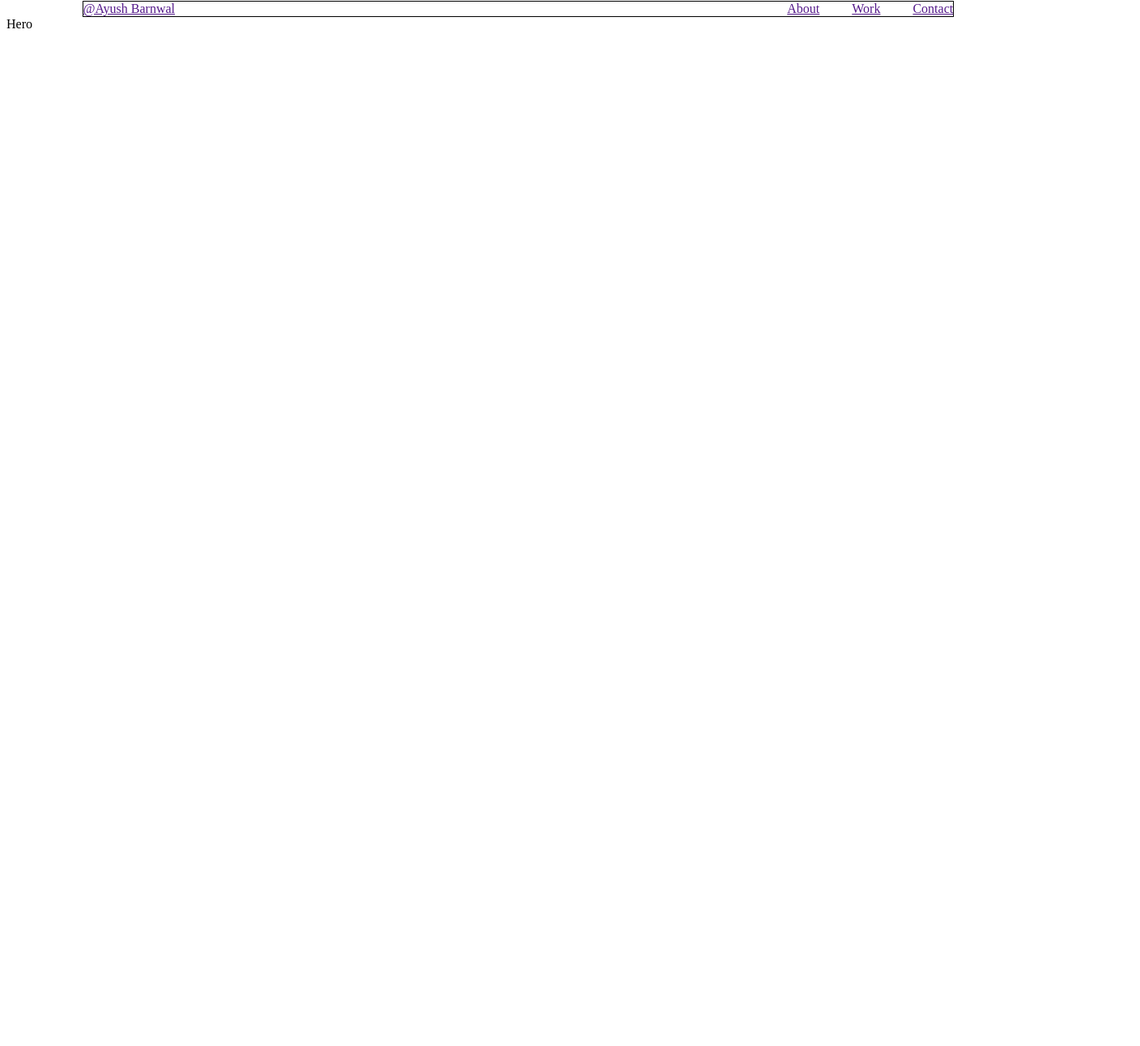
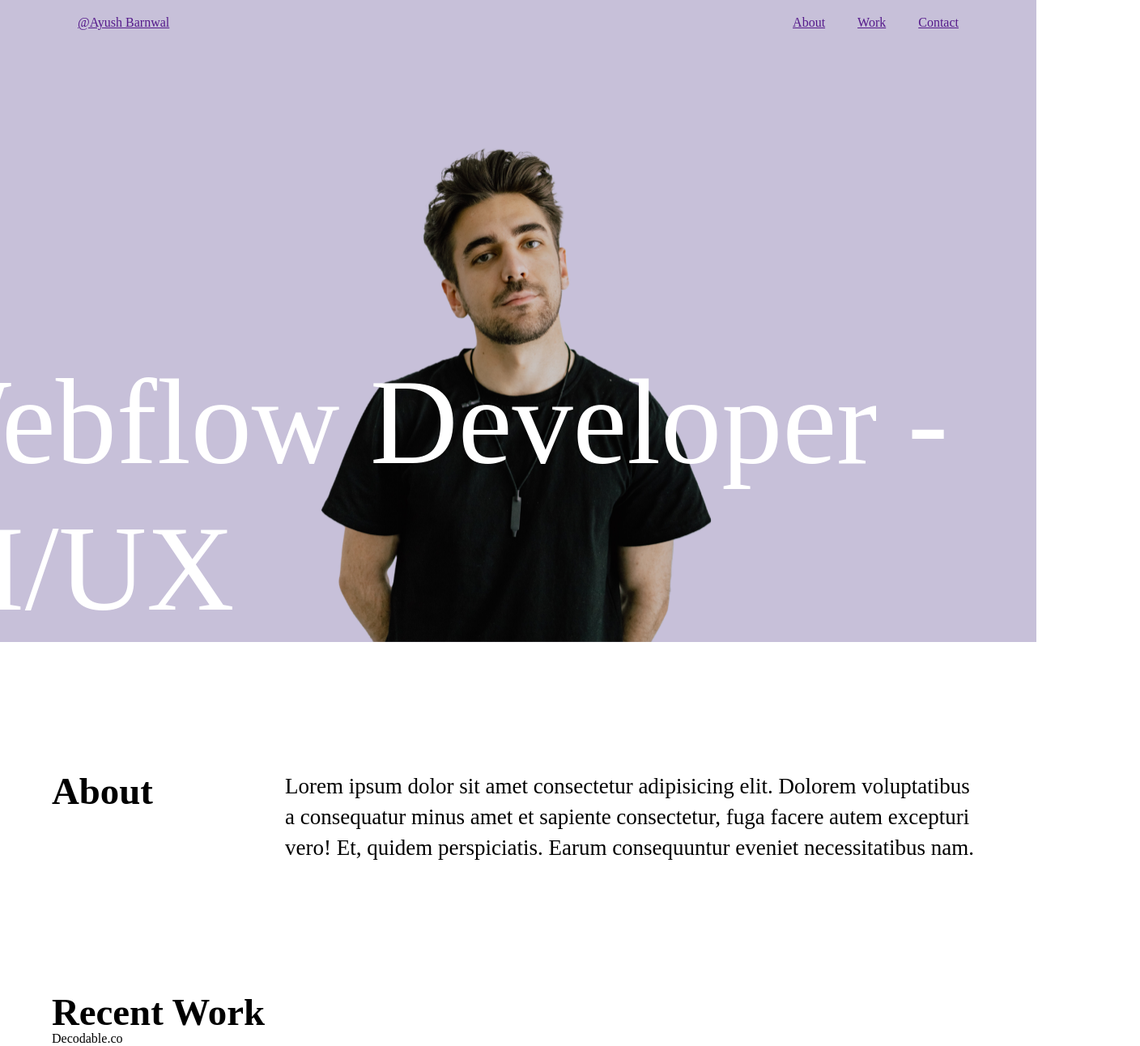
Before and after one commit to chocological13/dti-day4-exercise, a React (Vite) app: page / in a window 1280 px wide. Shown: the part 7-1299 px from the top of the page at 81% size, 1408 px wide, since content can reach past the window. Before the commit the page ends 800 px from the top, so only its background shows below. Built offline with nearby package versions, Linux system fonts and the light colour scheme.

Commit message:
feat: i added what i added

```diff
--- a/src/components/NavBar/style.css
+++ b/src/components/NavBar/style.css
@@ -1,9 +1,14 @@
 .NavBar {
-    width: 85%;
+    width: 85vw;
     display: flex;
     justify-content: space-between;
-    border: 1px solid;
-    margin: auto;
+    background: transparent;
+    position: absolute;
+    top: 26px;
+    right: 50%;
+    transform: translateX(50%);
+    /* font styling */
+
 }
 
 .nav-right {
--- a/src/routes/Home/Home.tsx
+++ b/src/routes/Home/Home.tsx
@@ -1,11 +1,13 @@
 import NavBar from "../../components/NavBar";
 import Hero from "./components/Hero";
+import About from "./components/About";
 
 const Home: React.FC = () => {
   return (
     <div>
       <NavBar />
       <Hero />
+      <About />
     </div>
   );
 };
--- a/src/routes/Home/components/About.tsx
+++ b/src/routes/Home/components/About.tsx
@@ -0,0 +1,58 @@
+import "../style.css";
+
+const About: React.FC = () => {
+  const DATA = [
+    {
+      url: "Decodable.co",
+      role: "Brand Design - Webflow Development - Web Design"
+    },
+    {
+      url: "Gofirefly.io",
+      role: "Brand Design - Webflow Development - Web Design"
+    },
+    {
+      url: "Blinkops.com",
+      role: "Brand Design - Webflow Development - Web Design"
+    },
+    {
+      url: "Withkanvas.com",
+      role: "Brand Design - Webflow Development - Web Design"
+    }
+  ];
+
+  return (
+    <div className="about">
+      <div className="about-1">
+        <div className="about-title">
+          <h3>About</h3>
+        </div>
+        <div className="about-text">
+          <p>Lorem ipsum dolor sit amet consectetur adipisicing elit. Dolorem voluptatibus a consequatur minus amet et sapiente consectetur, fuga facere autem excepturi vero! Et, quidem perspiciatis. Earum consequuntur eveniet necessitatibus nam.</p>
+        </div>
+      </div>
+      <div className="about-recent">
+        <div className="about-title">
+          <h3>Recent Work</h3>
+        </div>
+        <div className="recent-list">
+          {DATA.map((work) => (
+            <RecentWork url={work.url} role={work.role} />
+          ))}
+        </div>
+      </div>
+    </div>
+  );
+};
+
+export default About;
+
+const RecentWork = ({ url, role }: { url: string; role: string }) => {
+  return (
+    <div>
+      <div>
+        <p>{url}</p>
+        <p>{role}</p>
+      </div>
+    </div>
+  );
+};
--- a/src/routes/Home/components/Hero.tsx
+++ b/src/routes/Home/components/Hero.tsx
@@ -1,5 +1,13 @@
+import "../style.css";
+import Portrait from "../../../assets/hero-portrait.png";
+
 const Hero: React.FC = () => {
-  return <div>Hero</div>;
+  return (
+    <div className="hero-section">
+      <img src={Portrait} alt="portrait" />
+      <p className="hero-title">Webflow Developer - UI/UX</p>
+    </div>
+  );
 };
 
 export default Hero;
--- /dev/null
+++ b/src/routes/Home/style.css
@@ -0,0 +1,68 @@
+* {
+    margin: 0;
+    padding: 0;
+}
+
+body {
+    width: 100vw;
+    overflow-x: hidden;
+}
+
+/* Hero */
+
+.hero-section {
+    width: 100vw;
+    height: 100vh;
+    background-color: #c7c0d9;
+    display: flex;
+    justify-content: center;
+    align-items: flex-end;
+}
+
+.hero-section img {
+    width: 501px;
+    height: 654px;
+}
+
+.hero-title {
+    width: 120vw;
+    font-size: 150.38px;
+    font-weight: 500;
+    line-height: 180.45px;
+    text-align: left;
+    position: absolute;
+    color: white;
+}
+
+/* About */
+
+.about {
+    width: 90vw;
+    margin-left: auto;
+    margin-right: auto;
+    display: flex;
+    flex-direction: column;
+    gap: 160px;
+}
+
+.about-1 {
+    display: grid;
+    grid-template-columns: 1fr 3fr;
+    margin-top: 160px;
+}
+
+.about-title {
+    /* font-family: Neue Montreal; */
+    font-size: 40px;
+    font-weight: 500;
+    line-height: 48px;
+    text-align: left;
+}
+
+.about-text {
+    /* font-family: Neue Montreal; */
+    font-size: 27px;
+    font-weight: 400;
+    line-height: 37.8px;
+    text-align: left;
+}
```
Also changed, not shown: src/assets/hero-portrait.png (added).
